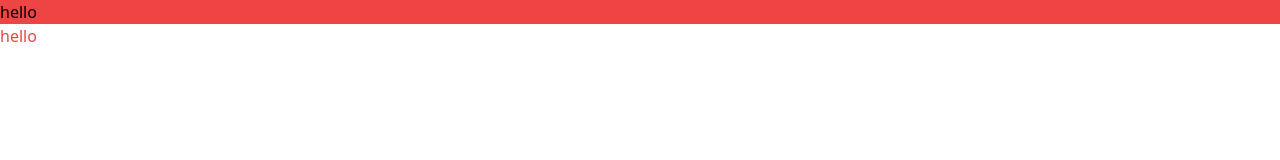
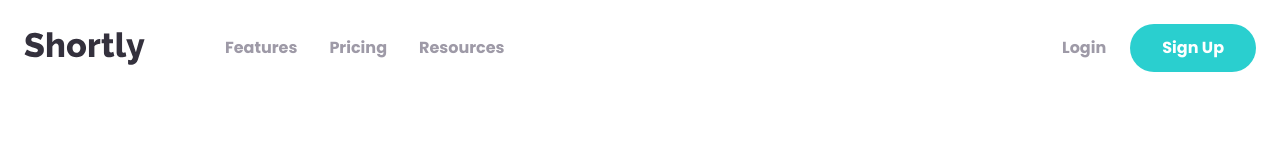
Before and after one commit to yasserfarhadi/shortly-tailwind-cli, a website: page src/index.html in a window 1280 px wide. Drawn offline with Linux system fonts and the light colour scheme.

Commit message:
navbar section

```diff
--- a/src/index.html
+++ b/src/index.html
@@ -18,7 +18,42 @@
     <title>Shortly</title>
   </head>
   <body>
-    <p class="bg-red-500">hello</p>
-    <p class="text-red-500">hello</p>
+    <!-- Nav Container -->
+    <nav class="relative container mx-auto p-6">
+      <!-- Flex Container For All Items -->
+      <div class="flex items-center justify-between">
+        <!-- Flex Container For Logo/Menu -->
+        <div class="flex items-center space-x-20">
+          <!-- Logo -->
+          <img src="images/logo.svg" alt="logo" />
+          <!-- Left Menu -->
+          <div class="hidden space-x-8 font-bold lg:flex">
+            <a href="#" class="text-grayishViolet hover:text-veryDarkViolet"
+              >Features</a
+            >
+            <a href="#" class="text-grayishViolet hover:text-veryDarkViolet"
+              >Pricing</a
+            >
+            <a href="#" class="text-grayishViolet hover:text-veryDarkViolet"
+              >Resources</a
+            >
+          </div>
+        </div>
+        <!-- Right Buttins Menu-->
+        <div
+          class="hidden items-center space-x-6 font-bold text-grayishViolet lg:flex"
+        >
+          <div class="hover:text-veryDarkViolet cursor-pointer">Login</div>
+          <a
+            href="#"
+            class="px-8 py-3 font-bold text-white bg-cyan rounded-full hover:opacity-70"
+          >
+            Sign Up
+          </a>
+        </div>
+        <!-- @Todo Hamburger Menu -->
+      </div>
+      <!-- @Todo Mobile Menu -->
+    </nav>
   </body>
 </html>
--- a/tailwind.config.js
+++ b/tailwind.config.js
@@ -3,7 +3,7 @@
 module.exports = {
   content: ['./src/**/*.{html,js}'],
   theme: {
-    extends: {
+    extend: {
       colors: {
         cyan: 'hsl(180, 66%, 49%)',
         cyanLight: 'hsl(180, 66%, 69%)',
```
Also changed, not shown: src/input.css (line endings or trailing spaces), src/styles.css.
